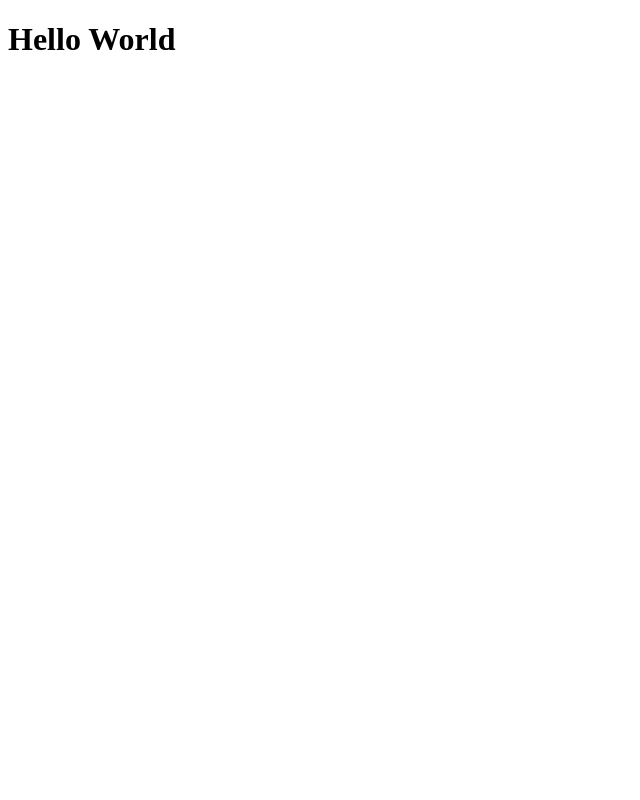
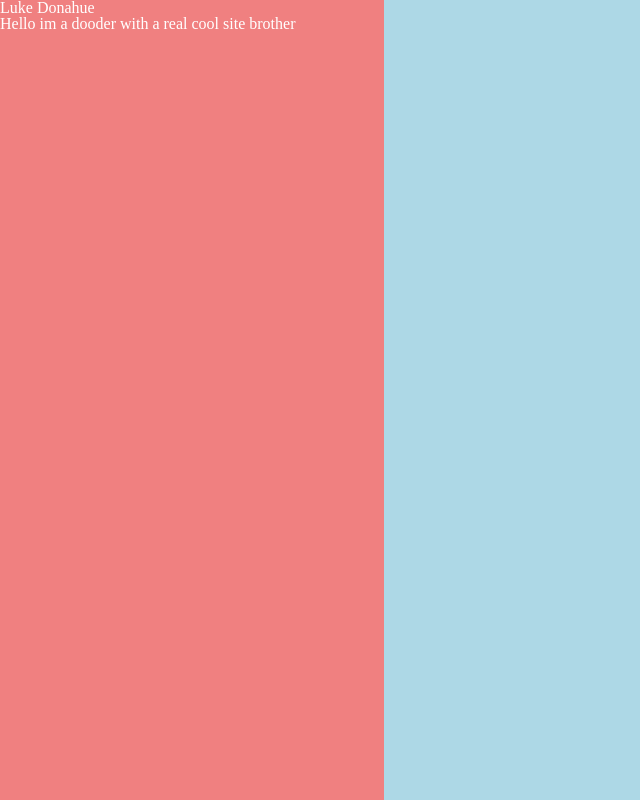
Before and after one commit to Luke9389/portfolio-site, a React app: page / in a window 1280 px wide. Shown: the whole page, without its empty margins (0-640 px from the left). Built offline with nearby package versions, Linux system fonts and the light colour scheme.

Commit message:
scaffold

```diff
--- /dev/null
+++ b/src/components/About/About.css
@@ -0,0 +1,5 @@
+.About {
+  grid-area: 'About';
+  background: lightcoral;
+  color: white;
+}
--- /dev/null
+++ b/src/components/About/About.js
@@ -0,0 +1,13 @@
+import React from 'react';
+import styles from './About.css';
+
+const About = () => {
+  return (
+    <section className={styles.About}>
+      <h1>Luke Donahue</h1>
+      <p>Hello im a dooder with a real cool site brother</p>
+    </section>
+  );
+};
+
+export default About;
--- a/src/components/App.js
+++ b/src/components/App.js
@@ -1,5 +1,11 @@
 import React from 'react';
+import Portfolio from '../containers/Portfolio';
+import '../reset.css';
 
 export default function App() {
-  return <h1>Hello World</h1>;
+  return (
+    <>
+      <Portfolio />
+    </>
+  );
 }
--- /dev/null
+++ b/src/containers/Portfolio.css
@@ -0,0 +1,17 @@
+.Portfolio{
+  display: grid;
+  height: 100vh;
+  grid-template-areas: "About Projects";
+  grid-template-columns: 30% 70%;
+
+  .About{
+    grid-area: "About";
+    background: lightcoral;
+  }
+
+  .Projects{
+    grid-area: "Projects";
+    background: lightblue;
+  }
+
+}
--- /dev/null
+++ b/src/containers/Portfolio.js
@@ -0,0 +1,17 @@
+import React from 'react';
+import styles from './Portfolio.css';
+import About from '../components/About/About';
+
+const Portfolio = () => {
+  return (
+    <>
+      <section className={styles.Portfolio}>
+        <About />
+        <div className={styles.Projects}></div>
+        {/*  <Projects /> */}
+      </section>
+    </>
+  );
+};
+
+export default Portfolio;
--- /dev/null
+++ b/src/reset.css
@@ -0,0 +1,47 @@
+/* http://meyerweb.com/eric/tools/css/reset/
+   v2.0 | 20110126
+   License: none (public domain)
+*/
+html, body, div, span, applet, object, iframe,
+h1, h2, h3, h4, h5, h6, p, blockquote, pre,
+a, abbr, acronym, address, big, cite, code,
+del, dfn, em, img, ins, kbd, q, s, samp,
+small, strike, strong, sub, sup, tt, var,
+b, u, i, center,
+dl, dt, dd, ol, ul, li,
+fieldset, form, label, legend,
+table, caption, tbody, tfoot, thead, tr, th, td,
+article, aside, canvas, details, embed,
+figure, figcaption, footer, header, hgroup,
+menu, nav, output, ruby, section, summary,
+time, mark, audio, video {
+	margin: 0;
+	padding: 0;
+	border: 0;
+	font-size: 100%;
+	font: inherit;
+	vertical-align: baseline;
+}
+/* HTML5 display-role reset for older browsers */
+article, aside, details, figcaption, figure,
+footer, header, hgroup, menu, nav, section {
+	display: block;
+}
+body {
+	line-height: 1;
+}
+ol, ul {
+	list-style: none;
+}
+blockquote, q {
+	quotes: none;
+}
+blockquote:before, blockquote:after,
+q:before, q:after {
+	content: '';
+	content: none;
+}
+table {
+	border-collapse: collapse;
+	border-spacing: 0;
+}
```
